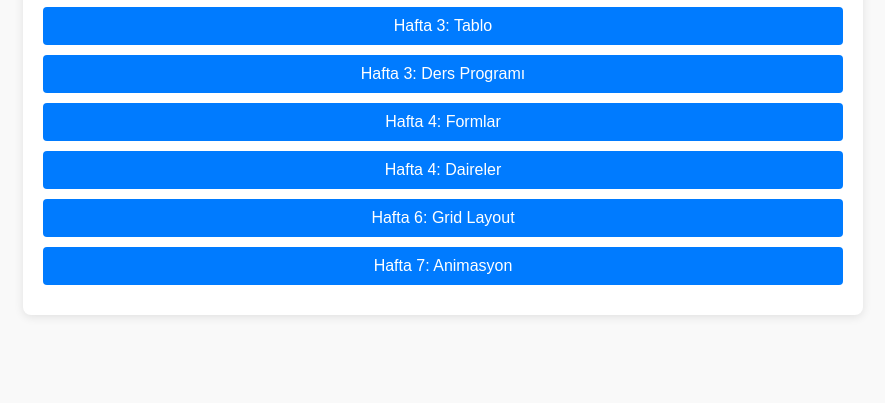
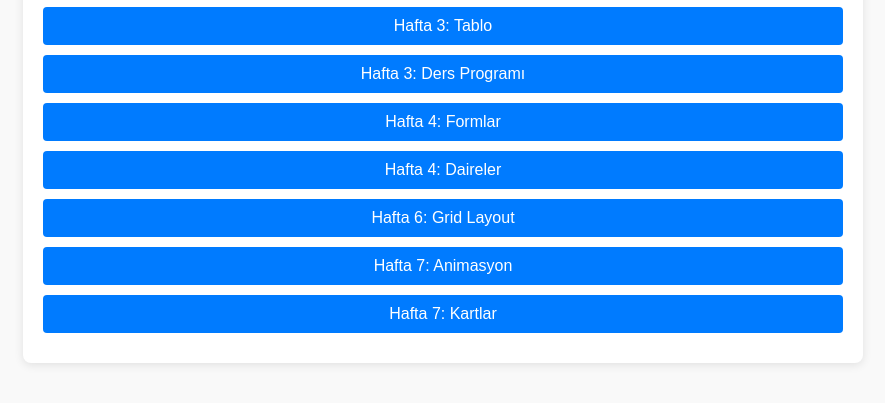
Before and after one commit to feeyza/Web-Tabanl-Programlama, a plain HTML site: page index.html in a window 1280 px wide. Shown: the part 161-564 px from the top of the page, without its empty margins (197-1082 px from the left). Drawn offline with Linux system fonts and the light colour scheme.

Commit message:
Update index.html

```diff
--- a/index.html
+++ b/index.html
@@ -50,6 +50,8 @@
     <a href="hafta4ikinci.html">Hafta 4: Daireler</a>
     <a href="hafta6.html">Hafta 6: Grid Layout</a>
     <a href="hafta7.html">Hafta 7: Animasyon</a>
+    <a href="hafta7ikinci.html">Hafta 7: Kartlar</a>
+
 
 </div>
 
```
